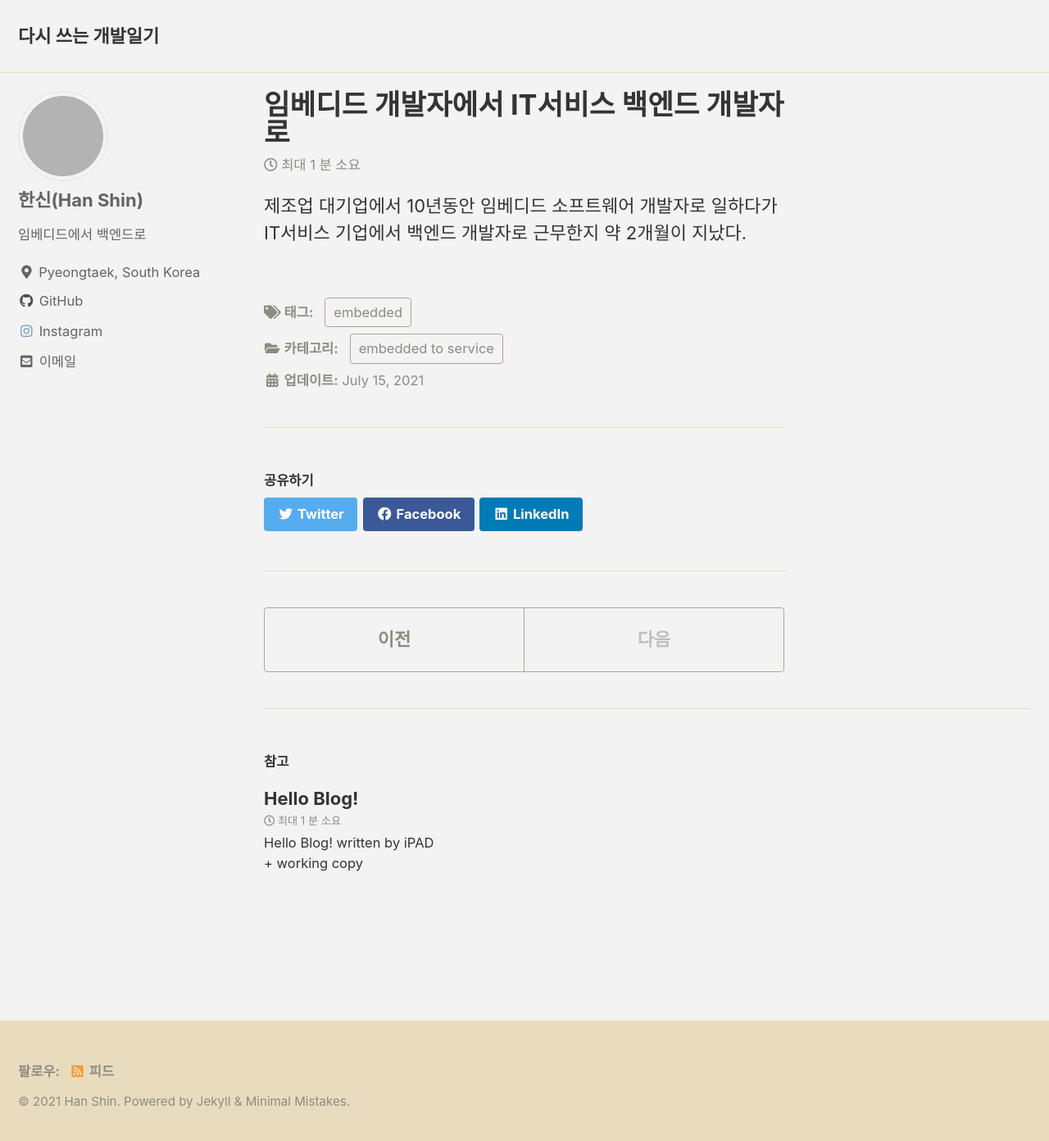
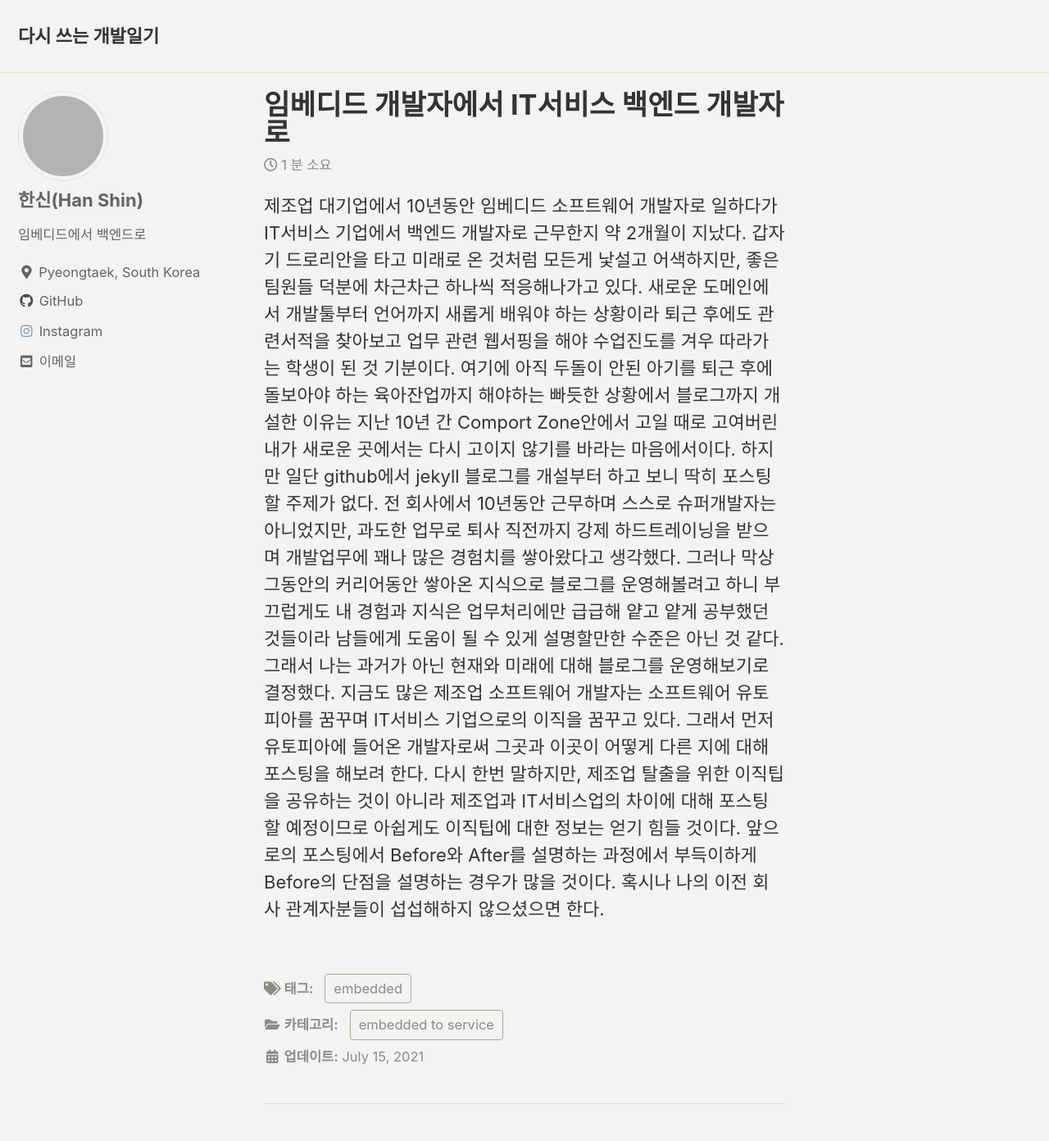
Before and after one commit to ha7sh17/ha7sh17.github.io, a Jekyll site: the page built from _posts/2021-07-15-post-e2s_preface.md, in a window 1280 px wide and 1400 px high. Shown: the top 1392 px of the window at 82% size. Built offline with Jekyll 4.4.1, drawn with Linux system fonts in a browser that asks for light colours; cached includes are drawn as plain includes; grey boxes are pictures that could not be loaded.

Commit message:
preface
did I?

```diff
--- a/_posts/2021-07-15-post-e2s_preface.md
+++ b/_posts/2021-07-15-post-e2s_preface.md
@@ -6,4 +6,16 @@ tags:
   - embedded
 ---
 
-제조업 대기업에서 10년동안 임베디드 소프트웨어 개발자로 일하다가 IT서비스 기업에서 백엔드 개발자로 근무한지 약 2개월이 지났다.
+ 제조업 대기업에서 10년동안 임베디드 소프트웨어 개발자로 일하다가 IT서비스 기업에서 백엔드 개발자로 근무한지 약 2개월이 지났다.
+갑자기 드로리안을 타고 미래로 온 것처럼 모든게 낯설고 어색하지만, 좋은 팀원들 덕분에 차근차근 하나씩 적응해나가고 있다.
+새로운 도메인에서 개발툴부터 언어까지 새롭게 배워야 하는 상황이라 퇴근 후에도 관련서적을 찾아보고 업무 관련 웹서핑을 해야 수업진도를 겨우 따라가는 학생이 된 것 기분이다.
+여기에 아직 두돌이 안된 아기를 퇴근 후에 돌보아야 하는 육아잔업까지 해야하는 빠듯한 상황에서 블로그까지 개설한 이유는 지난 10년 간 Comport Zone안에서 고일 때로 고여버린 내가 새로운 곳에서는 다시 고이지 않기를 바라는 마음에서이다.
+ 하지만 일단 github에서 jekyll 블로그를 개설부터 하고 보니 딱히 포스팅할 주제가 없다.
+ 전 회사에서 10년동안 근무하며 스스로 슈퍼개발자는 아니었지만, 과도한 업무로 퇴사 직전까지 강제 하드트레이닝을 받으며 개발업무에 꽤나 많은 경험치를 쌓아왔다고 생각했다.
+ 그러나 막상 그동안의 커리어동안 쌓아온 지식으로 블로그를 운영해볼려고 하니 부끄럽게도 내 경험과 지식은 업무처리에만 급급해 얕고 얕게 공부했던 것들이라 남들에게 도움이 될 수 있게 설명할만한 수준은 아닌 것 같다.
+ 그래서 나는 과거가 아닌 현재와 미래에 대해 블로그를 운영해보기로 결정했다.
+ 지금도 많은 제조업 소프트웨어 개발자는 소프트웨어 유토피아를 꿈꾸며 IT서비스 기업으로의 이직을 꿈꾸고 있다.
+ 그래서 먼저 유토피아에 들어온 개발자로써 그곳과 이곳이 어떻게 다른 지에 대해 포스팅을 해보려 한다.
+ 다시 한번 말하지만, 제조업 탈출을 위한 이직팁을 공유하는 것이 아니라 제조업과 IT서비스업의 차이에 대해 포스팅할 예정이므로 아쉽게도 이직팁에 대한 정보는 얻기 힘들 것이다.
+ 앞으로의 포스팅에서 Before와 After를 설명하는 과정에서 부득이하게 Before의 단점을 설명하는 경우가 많을 것이다.
+ 혹시나 나의 이전 회사 관계자분들이 섭섭해하지 않으셨으면 한다.
```
